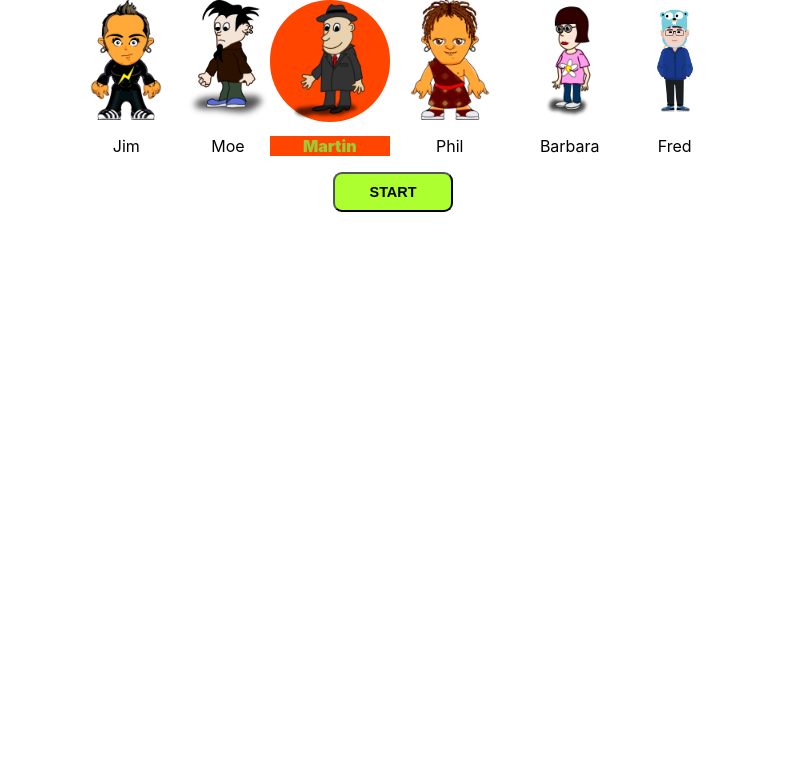
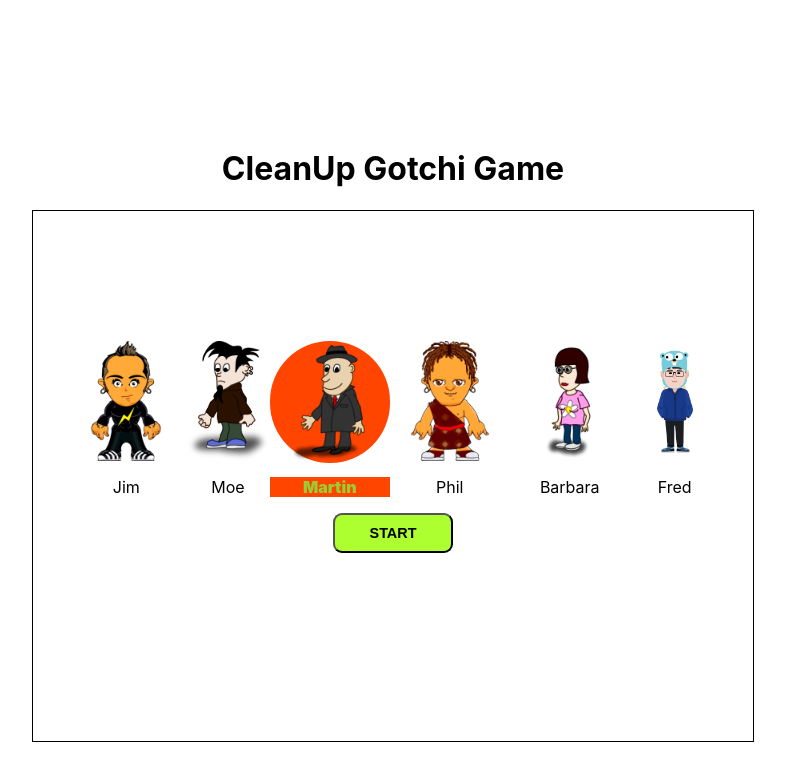
Before and after one commit to rupertberlin/hackathon05-22-CleanupGotchi, a React (Create React App) app: page /choose-gotchi in a window 1280 px wide. Shown: the top 780 px of the page, without its empty margins (247-1032 px from the left). Built offline with nearby package versions, Linux system fonts and the light colour scheme.

Commit message:
gamecontainer and gamplay component added

```diff
--- a/src/App.css
+++ b/src/App.css
@@ -5,6 +5,20 @@
 .App-logo {
   height: 40vmin;
   pointer-events: none;
+}
+
+body {
+  text-align: center;
+  padding-top: 10%;
+}
+
+.game-container{
+  border: solid 1px;
+  width: 700px;
+  height: 510px;
+  margin:auto;
+  margin-bottom:80px;
+  padding: 10px;
 }
 
 @media (prefers-reduced-motion: no-preference) {
--- a/src/App.js
+++ b/src/App.js
@@ -1,7 +1,12 @@
 import { useState, useEffect } from "react";
-import { BrowserRouter as Router, Routes, Route, Navigate } from "react-router-dom";
+import {
+  BrowserRouter as Router,
+  Routes,
+  Route,
+  Navigate,
+} from "react-router-dom";
 import ChooseGotchi from "./components/ChooseGotchi";
-
+import Gameplay from "./components/Gameplay";
 import ControlledAccordions from "./components/Accordion";
 
 import "./App.css";
@@ -10,10 +15,21 @@ const App = () => {
   const [characterName, setCharacterName] = useState("");
 
   return (
-    <div className="">
+    <div>
+      <h1>CleanUp Gotchi Game</h1>
+      <div className="game-container">
         <Router>
           <Routes>
-          <Route path="/" element={characterName==="" ?<Navigate to="/choose-gotchi" />:"" }/>
+            <Route
+              path="/"
+              element={
+                characterName === "" ? (
+                  <Navigate to="/choose-gotchi" />
+                ) : (
+                  <Gameplay  gotchiName={characterName}/>
+                )
+              }
+            />
             <Route
               path="/choose-gotchi"
               element={<ChooseGotchi setCharacter={setCharacterName} />}
@@ -21,6 +37,7 @@ const App = () => {
           </Routes>
         </Router>
       </div>
+    </div>
   );
 };
 
--- /dev/null
+++ b/src/components/Gameplay.jsx
@@ -0,0 +1,8 @@
+import React from "react";
+import ChooseGotchi from "./ChooseGotchi";
+
+export default function Gameplay(props){
+    return(
+      <h3>Character: {props.gotchiName}</h3>
+    );
+}
--- a/src/components/chooseGotchi.css
+++ b/src/components/chooseGotchi.css
@@ -4,6 +4,7 @@
   text-align: center;
   height: 122px;
   border-radius: 500px;
+  margin-top: 120px;
 }
 
 .choose-gotchi-container {
```
Lines whose indentation alone changed are shown as unchanged.
